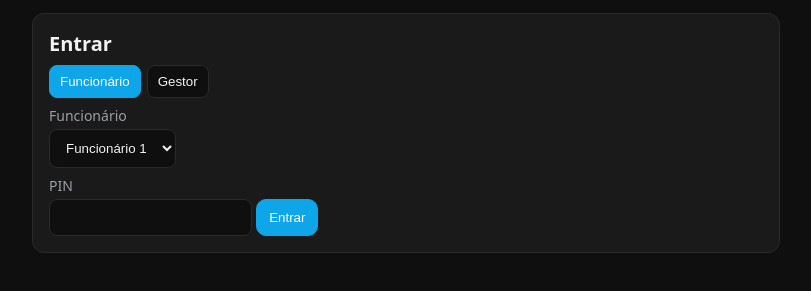
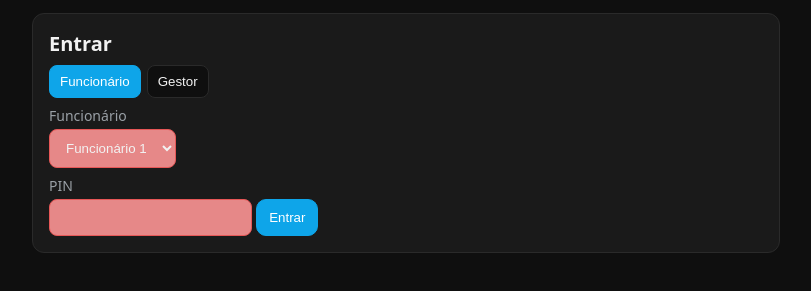
Before and after one commit to pingponto/pingponto.github.io, a plain HTML site: page index.html in a window 1280 px wide. Shown: the part 65-356 px from the top of the page, without its empty margins (234-1045 px from the left). Drawn offline with Linux system fonts and the light colour scheme.

Commit message:
refact ajustando cores do select input

```diff
--- a/styles.css
+++ b/styles.css
@@ -9,7 +9,7 @@ html, body { margin:0; padding:0; background:#0f0f0f; color:#f2f2f2; font-family
 .stack { display:flex; flex-direction:column; gap:12px; }
 .row { display:flex; flex-wrap:wrap; gap:8px; align-items:center; }
 label { display:block; font-size:14px; color:#9aa0a6; margin:8px 0 4px; }
-select, input { background:#0f0f0f; color:#f2f2f2; border:1px solid #2a2a2a; border-radius:8px; padding:10px 12px; min-width:120px; }
+select, input { background:#e68888; color:#f2f2f2; border:1px solid #e65757; border-radius:8px; padding:10px 12px; min-width:120px; }
 button { border:1px solid #2a2a2a; background:#1a1a1a; color:#f2f2f2; padding:10px 12px; border-radius:10px; cursor:pointer; }
 button.primary { background:#0ea5e9; border-color:#0ea5e9; color:#ffffff; }
 button.ghost { background:#0f0f0f; }
```
